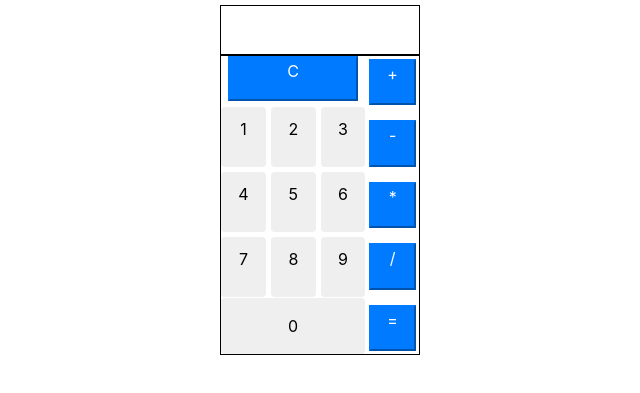
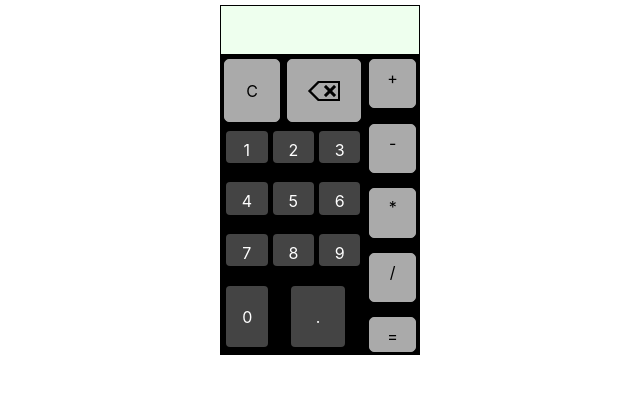
Before and after one commit to JeremyWells227/calculator, a plain HTML site: page index.html in a window 1280 px wide. Shown: the part 51-444 px from the top of the page, without its empty margins (320-960 px from the left). Drawn offline with nearby package versions, Linux system fonts and the light colour scheme.

Commit message:
Backspace Added.  Does not undo multiplication though

```diff
--- a/index.html
+++ b/index.html
@@ -13,7 +13,8 @@
       <div id="displaybar"></div>
       <div id="controlscontainer">
         <div id="topbuttonrow">
-          <button class="control btn-primary" onclick="clearAll()"><p class="buttontext">C</p></button>
+          <button class="topcontrol btn" onclick="clearAll()"><p class="buttontext">C</p></button>
+					<button class="topcontrol btn" onclick="backOne()"><p class="buttontext"><img src="media/iconfinder_backspace_83227.png" alt="Backspace (IcoMoon from iconfinder.com)"></p></button>
         </div>
         <div id="buttongrid">
           <button id="1button" class="btn calculatorbutton" onClick="addStack(1)">
@@ -44,13 +45,16 @@
             <p class="buttontext">9</p>
           </button>
         </div>
-				<div id="zerobar" class='buttongrid'><button id="zerobutton" class="calculatorbutton btn" onclick="addStack(0)">0</button></div>
+				<div id="zerobar" class='buttongrid'>
+					<button id="zerobutton" class="calculatorbutton btn" onclick="addStack(0)">0</button>
+					<button id="dotbutton" class="calculatorbutton btn" onclick="addStack('.')">.</button>
+				</div>
         <div id="operators">
-          <button class="control btn-primary"  onclick="addStack('+')"<p class="buttontext">+</p></button>
-          <button class="control btn-primary"  onclick="addStack('-')"<p class="buttontext">-</p></button>
-          <button class="control btn-primary"  onclick="addStack('*')"<p class="buttontext">*</p></button>
-          <button class="control btn-primary"  onclick="addStack('/')"<p class="buttontext">/</p></button>
-          <button class="control btn-primary"  onclick="evalStack()"><p class="buttontext">=</p></button>
+          <button class="control btn"  onclick="addStack('+')"<p class="buttontext">+</p></button>
+          <button class="control btn"  onclick="addStack('-')"<p class="buttontext">-</p></button>
+          <button class="control btn"  onclick="addStack('*')"<p class="buttontext">*</p></button>
+          <button class="control btn"  onclick="addStack('/')"<p class="buttontext">/</p></button>
+          <button class="control btn"  onclick="evalStack()"><p class="buttontext">=</p></button>
         </div>
       </div>
     </div>
--- a/index.js
+++ b/index.js
@@ -3,6 +3,7 @@ let calculatorStack = [];
 let valueStack = []
 let operatorStack = []
 let currNum="";
+let lastOne;
 let evalDone=false;
 
 const addStack = (item)=>{
@@ -18,6 +19,7 @@ const addStack = (item)=>{
 	}
 	else {
 		currNum+=item.toString()
+		lastOne = "currnum"
 	}
   calculatorStack.push(item);
 	updateDisplay();
@@ -31,6 +33,7 @@ const isOperator = (item) => {
 const addtoPrefixStack = (item)=>{
 	if(typeof(item) === "number")
 	{
+		lastOne = "value";
 		valueStack.push(item);
 		if (valueStack.length > 1 && (operatorStack[operatorStack.length-1] === "/" ||
 		operatorStack[operatorStack.length-1] === "*") ){
@@ -40,6 +43,7 @@ const addtoPrefixStack = (item)=>{
 	}
 	//string
 	else{
+		lastOne = "operator"
 		if (item === "+" || item === "-") {
 			operatorStack.push(item)
 
@@ -52,22 +56,28 @@ const addtoPrefixStack = (item)=>{
 
 const flushNumBuffer = ()=>
 {
-	if(currNum!==""){
+	if(currNum!=="") {
+		lastOne = "value"
 		let tempNum = currNum;
 		currNum="";
-		addtoPrefixStack(parseInt(tempNum));
+		addtoPrefixStack(parseFloat(tempNum));
 	}
 }
-
+let lastValue1=[];
+let lastValue2=[];
+let lastOp = [];
 const evalOne = () => {
 	let num2 = valueStack.pop();
+	lastValue2.push(num2);
 	let num1 = valueStack.pop();
+	lastValue1.push(num1);
 	if (isNaN(num2)  || isNaN(num1)|| valueStack.length > 100)
 	{
 		alert("Error, invalid input!")
 		return false;
 	}
 	let operator = operatorStack.pop();
+	lastOp.push(operator);
 	let newVal;
 	newVal = operate(num1,num2,operator)
 	valueStack.push(newVal)
@@ -81,17 +91,41 @@ const updateDisplay = () =>{
 		displayText+= item;
 	})
 	document.getElementById("displaybar").innerText = displayText;
+	console.log(`Values ${valueStack}`);
+	console.log(`Currnum ${currNum}`);
+	console.log(`Operators ${operatorStack}`);
+	console.log(`Last One ${lastOne}`)
 }
 
 const clearDisplay = ()=> {
 	calculatorStack = [];
 	updateDisplay();
 }
+
 const clearAll = ()=>{
-	clearDisplay()
+	clearDisplay();
 	valueStack = [];
 	operatorStack = [];
 	currNum="";
+	console.clear();
+}
+
+const backOne = () => {
+	let checktok = lastOne.pop()
+	if(checktok === 'currnum') {
+		currNum = currNum.slice(0,currNum.length-1);
+	}
+	else if(checktok === 'value') {
+			valueStack.pop()
+	}
+	else if(checktok === 'operator') {
+		operatorStack.pop();
+	}
+	calculatorStack.pop()
+	let newtok = calculatorStack[calculatorStack.length-1]
+	if(typeof(newtok) === "number"){lastOne = "value"}
+	else if(isOperator(tok)){lastOne = "operator"}
+	updateDisplay();
 }
 
 const evalStack =  ()=>{
--- a/styles.css
+++ b/styles.css
@@ -2,6 +2,7 @@
 	width: 100%;
 	height: 50px;
 	border: 1px solid black;
+	background-color: #efe
 }
 
 #calculator {
@@ -21,26 +22,39 @@
 								 "d c";
 	grid-gap: 1px;
 	border: 1px solid black;
+	background-color: black;
 }
 #topbuttonrow {
 	grid-area: a;
+	display: grid;
+	grid-template-columns: auto auto;
+	grid-gap: 0px;
 }
 
-body{
-	background-color: theme-color("dark")
-}
 
 #zerobar{
 	grid-area: d;
+	display: grid;
+	grid-template-columns: auto auto;
+	grid-gap: 5px;
 }
 #zerobutton{
+	width: 50%;
+	height: 90%;
+	margin-left: 5px;
+	margin-bottom: 5px;
+}
+#dotbutton{
 	width: 100%;
-	height: 100%
+	height: 90%;
+	margin-left: -20px;
+	margin-bottom: 5px;
 }
 
 .buttontext {
 	text-align: center;
 	text-justify: center;
+	margin: 0px;
 }
 
 #buttongrid {
@@ -48,6 +62,7 @@ body{
 	grid-gap: 5px;
 	grid-template-columns: auto auto auto;
 	grid-area: b;
+	margin: 5px;
 }
 
 #operators {
@@ -61,12 +76,26 @@ body{
 	margin: auto;
 	width: 90%;
 	height: 90%;
+	color: black;
+	background-color: #aaa;
+	border: 1px solid #aaa;
+	border-radius: 5px;
 }
+.topcontrol{
+	margin: auto;
+	width: 90%;
+	height: 90%;
+	color: black;
+	background-color: #aaa;
+	border: 1px solid #aaa;
+	border-radius: 5px;
 
-
-
-
+}
 .calculatorbutton {
 	text-align: center;
 	justify-content: center;
+	width: 100%;
+	height: 70%;
+	background-color: #444;
+	color: white;
 }
```
Also changed, not shown: media/iconfinder_backspace_83227.png (added).
